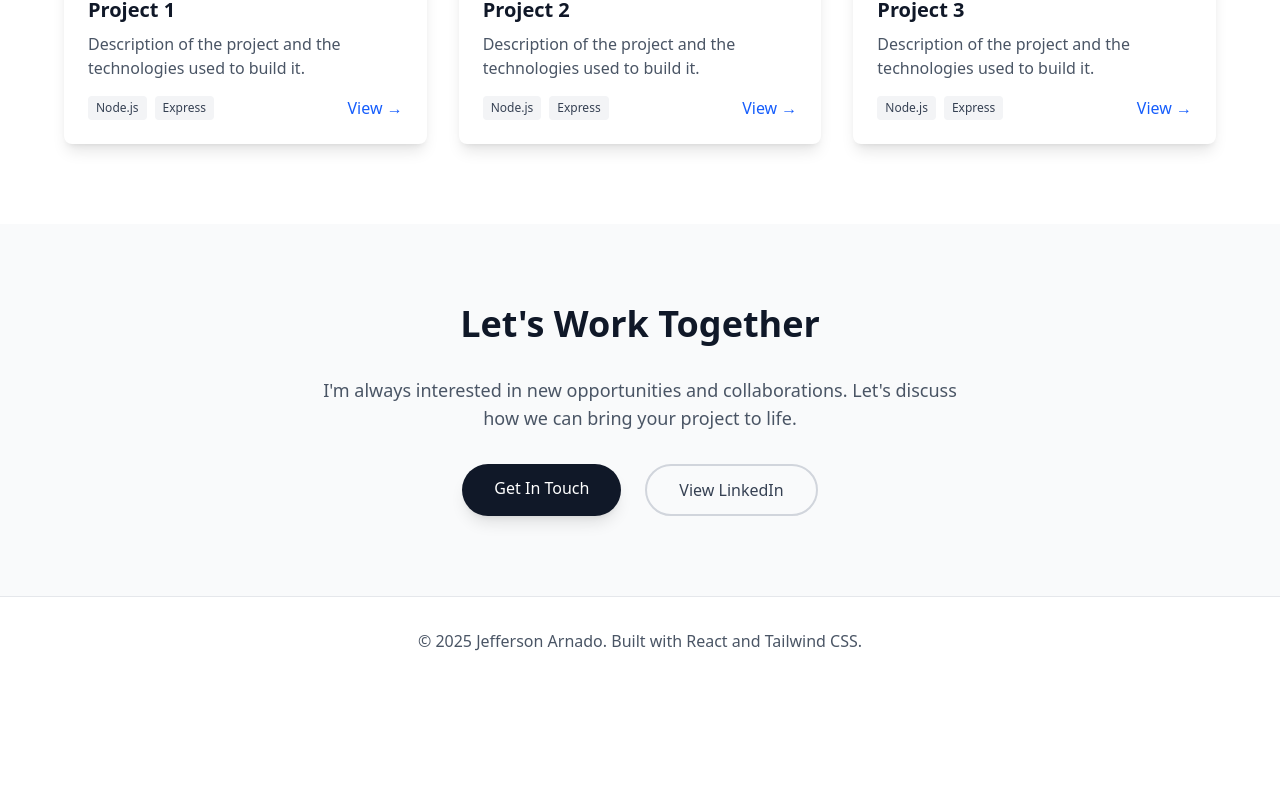
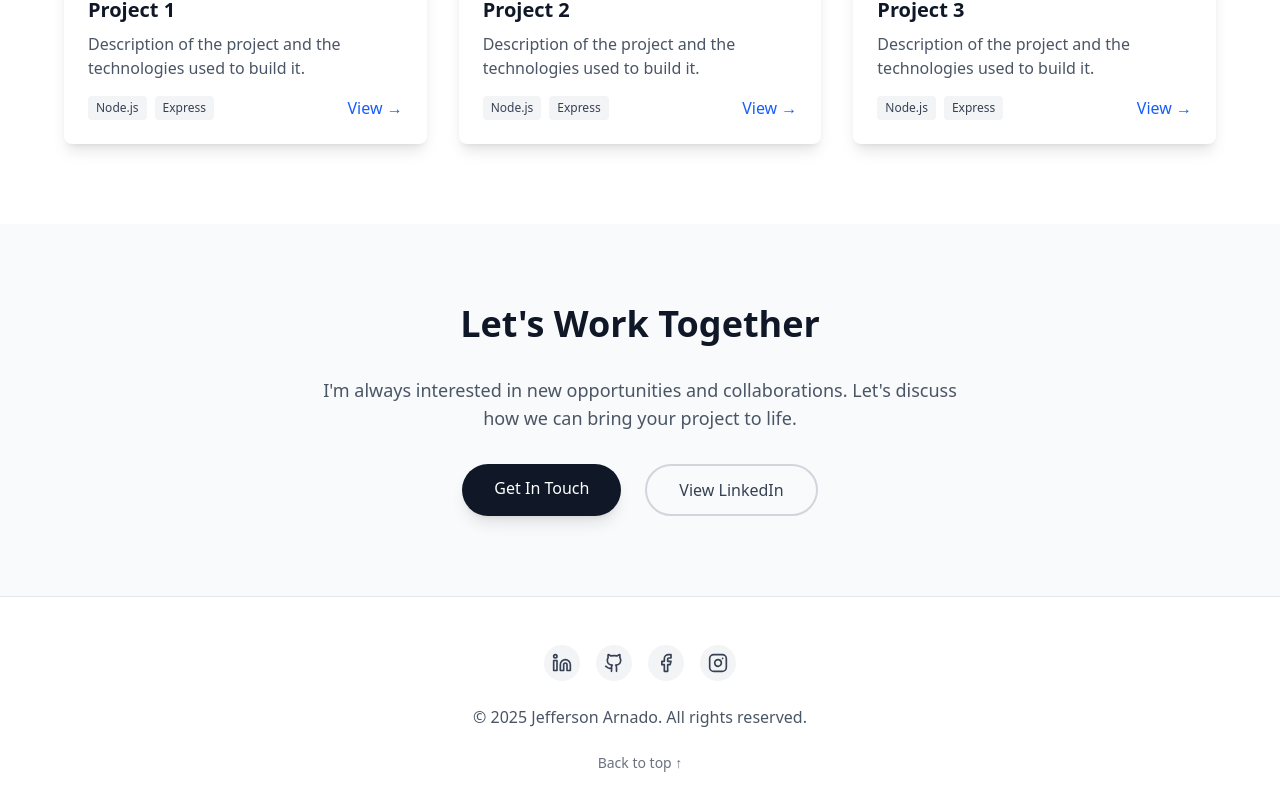
Before and after one commit to Jepjep18/web-app-portfolio, a React (Vite) app: page / in a window 1280 px wide. Shown: the part 2415-3222 px from the top of the page. Before the commit the page ends 3100 px from the top, so only its background shows below. Built offline with nearby package versions, Linux system fonts and the light colour scheme.

Commit message:
updaet : added social links in the footer component

```diff
--- a/src/components/Footer.jsx
+++ b/src/components/Footer.jsx
@@ -1,10 +1,66 @@
+import { Linkedin, Github, Mail, Facebook, Instagram, Twitter } from "lucide-react";
+
+const currentYear = new Date().getFullYear();
+
 const Footer = () => {
+  const socialLinks = [
+    {
+      icon: <Linkedin size={20} />,
+      url: "https://www.linkedin.com/in/jefferson-arnado-5001b5216/",
+      label: "LinkedIn"
+    },
+    {
+      icon: <Github size={20} />,
+      url: "https://github.com/Jepjep18",
+      label: "GitHub"
+    },
+
+    {
+      icon: <Facebook size={20} />,
+      url: "https://www.facebook.com/odanrajefferson",
+      label: "Facebook"
+    },
+    {
+      icon: <Instagram size={20} />,
+      url: "https://instagram.com/jepjepjeperson",
+      label: "Instagram"
+    },
+
+  ];
+
   return (
-    <footer className="py-8 px-4 border-t border-gray-200">
-      <div className="max-w-6xl mx-auto text-center">
-        <p className="text-gray-600">
-          © 2025 Jefferson Arnado. Built with React and Tailwind CSS.
-        </p>
+    <footer className="py-12 px-4 border-t border-gray-200 dark:border-gray-700 bg-white dark:bg-gray-900">
+      <div className="max-w-6xl mx-auto">
+        <div className="flex flex-col items-center justify-center gap-6">
+          {/* Social Icons */}
+          <div className="flex flex-wrap items-center justify-center gap-4">
+            {socialLinks.map((social, index) => (
+              <a
+                key={index}
+                href={social.url}
+                target="_blank"
+                rel="noopener noreferrer"
+                aria-label={social.label}
+                className="p-2 rounded-full bg-gray-100 dark:bg-gray-800 text-gray-700 dark:text-gray-300 hover:bg-gray-200 dark:hover:bg-gray-700 transition-colors duration-200"
+              >
+                {social.icon}
+              </a>
+            ))}
+          </div>
+
+          {/* Copyright */}
+          <p className="text-gray-600 dark:text-gray-400 text-sm md:text-base">
+            © {currentYear} Jefferson Arnado. All rights reserved.
+          </p>
+
+          {/* Optional: Back to Top Button */}
+          <a
+            href="#"
+            className="text-sm text-gray-500 dark:text-gray-400 hover:text-gray-700 dark:hover:text-gray-300 transition-colors duration-200"
+          >
+            Back to top ↑
+          </a>
+        </div>
       </div>
     </footer>
   );
```
